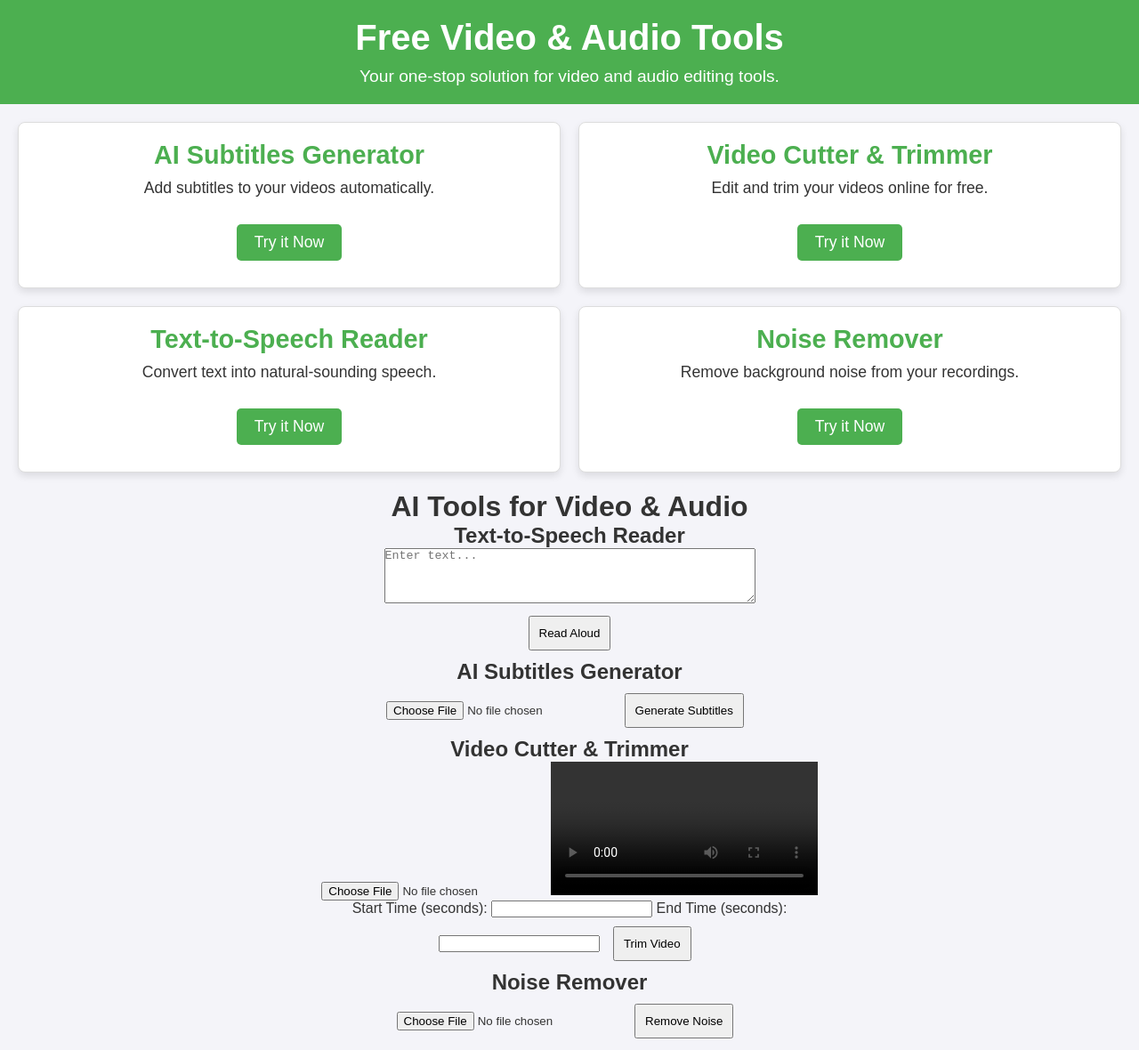
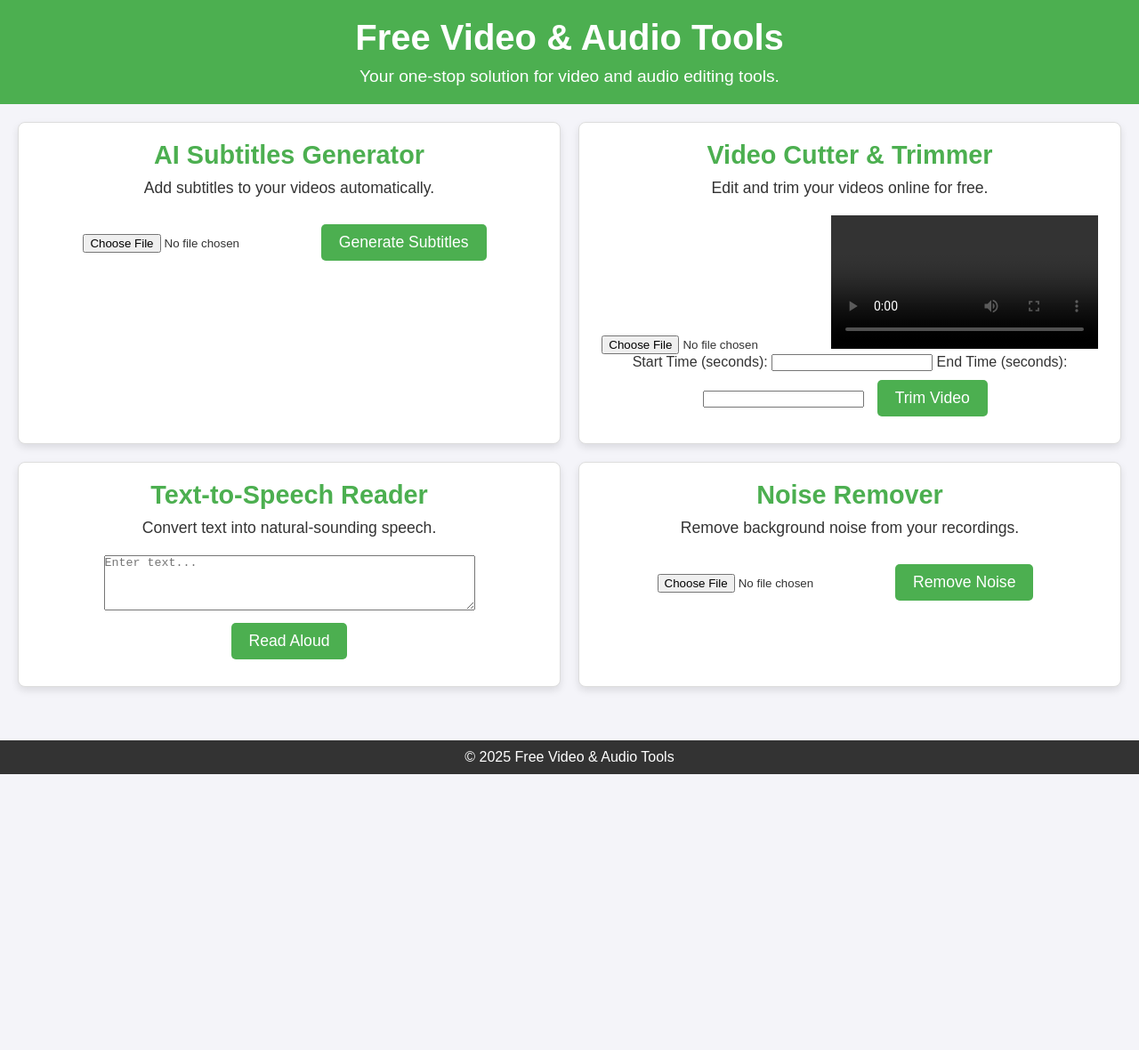
Before and after one commit to FreeMediaTools/media-editing-tools, a plain HTML site: page index.html in a window 1280 px wide. Shown: the top 1180 px of the page at 89% size. After the commit the page ends 870 px from the top, so only its background shows below. Drawn offline with Linux system fonts and the light colour scheme.

Commit message:
Update index.html

```diff
--- a/index.html
+++ b/index.html
@@ -5,8 +5,14 @@
   <meta name="viewport" content="width=device-width, initial-scale=1.0">
   <title>Free Video & Audio Tools</title>
   <link rel="stylesheet" href="styles.css">
+  <style>
+    body { font-family: Arial, sans-serif; text-align: center; }
+    .container { max-width: 600px; margin: auto; }
+    button { margin: 10px; padding: 10px; cursor: pointer; }
+  </style>
 </head>
 <body>
+
   <header>
     <h1>Free Video & Audio Tools</h1>
     <p>Your one-stop solution for video and audio editing tools.</p>
@@ -16,109 +22,90 @@
     <div class="tool">
       <h2>AI Subtitles Generator</h2>
       <p>Add subtitles to your videos automatically.</p>
-      <button onclick="window.location.href='https://example.com/subtitles-generator'">Try it Now</button>
+      <input type="file" id="audioInput" accept="audio/*">
+      <button onclick="generateSubtitles()">Generate Subtitles</button>
+      <p id="subtitles"></p>
     </div>
 
     <div class="tool">
       <h2>Video Cutter & Trimmer</h2>
       <p>Edit and trim your videos online for free.</p>
-      <button onclick="window.location.href='https://example.com/video-cutter'">Try it Now</button>
+      <input type="file" id="videoInput" accept="video/*">
+      <video id="video" controls width="300"></video><br>
+      <label>Start Time (seconds):</label> <input type="number" id="startTime" min="0">
+      <label>End Time (seconds):</label> <input type="number" id="endTime" min="0">
+      <button onclick="trimVideo()">Trim Video</button>
     </div>
 
     <div class="tool">
       <h2>Text-to-Speech Reader</h2>
       <p>Convert text into natural-sounding speech.</p>
-      <button onclick="window.location.href='https://example.com/text-to-speech'">Try it Now</button>
+      <textarea id="textInput" rows="4" cols="50" placeholder="Enter text..."></textarea><br>
+      <button onclick="speakText()">Read Aloud</button>
     </div>
 
     <div class="tool">
       <h2>Noise Remover</h2>
       <p>Remove background noise from your recordings.</p>
-      <button onclick="window.location.href='https://example.com/noise-remover'">Try it Now</button>
-    </div>
-  </section>
-<!DOCTYPE html>
-<html lang="en">
-<head>
-    <meta charset="UTF-8">
-    <meta name="viewport" content="width=device-width, initial-scale=1.0">
-    <title>AI Tools - Subtitles, Trimming, TTS, Noise Removal</title>
-    <style>
-        body { font-family: Arial, sans-serif; text-align: center; }
-        .container { max-width: 600px; margin: auto; }
-        button { margin: 10px; padding: 10px; cursor: pointer; }
-    </style>
-</head>
-<body>
-    <h1>AI Tools for Video & Audio</h1>
-    <div class="container">
-
-        <!-- Text-to-Speech Reader -->
-        <h2>Text-to-Speech Reader</h2>
-        <textarea id="textInput" rows="4" cols="50" placeholder="Enter text..."></textarea><br>
-        <button onclick="speakText()">Read Aloud</button>
-
-        <!-- AI Subtitles Generator (Speech-to-Text) -->
-        <h2>AI Subtitles Generator</h2>
-        <input type="file" id="audioInput" accept="audio/*">
-        <button onclick="generateSubtitles()">Generate Subtitles</button>
-        <p id="subtitles"></p>
-
-        <!-- Video Cutter & Trimmer -->
-        <h2>Video Cutter & Trimmer</h2>
-        <input type="file" id="videoInput" accept="video/*">
-        <video id="video" controls width="300"></video><br>
-        <label>Start Time (seconds):</label> <input type="number" id="startTime" min="0">
-        <label>End Time (seconds):</label> <input type="number" id="endTime" min="0">
-        <button onclick="trimVideo()">Trim Video</button>
-
-        <!-- Noise Remover (Basic) -->
-        <h2>Noise Remover</h2>
       <input type="file" id="audioNoiseInput" accept="audio/*">
       <button onclick="removeNoise()">Remove Noise</button>
     </div>
+  </section>
+
+  <footer>
+    <p>&copy; 2025 Free Video & Audio Tools</p>
+  </footer>
 
   <script>
-        // Text-to-Speech
+    // Text-to-Speech Function
     function speakText() {
-            let text = document.getElementById('textInput').value;
+      let text = document.getElementById("textInput").value;
       let speech = new SpeechSynthesisUtterance(text);
       window.speechSynthesis.speak(speech);
     }
 
-        // AI Subtitles Generator (Basic Speech-to-Text)
+    // AI Subtitles Generator (Placeholder)
     function generateSubtitles() {
-            let recognition = new (window.SpeechRecognition || window.webkitSpeechRecognition)();
-            recognition.lang = 'en-US';
-            recognition.start();
-            recognition.onresult = function(event) {
-                document.getElementById('subtitles').innerText = event.results[0][0].transcript;
-            };
+      let file = document.getElementById("audioInput").files[0];
+      if (file) {
+        document.getElementById("subtitles").innerText = "Subtitles will be generated here (feature in development).";
+      } else {
+        alert("Please upload an audio file.");
+      }
     }
 
-        // Video Cutter & Trimmer
+    // Video Trimming (Basic Simulation)
     function trimVideo() {
-            let video = document.getElementById('video');
-            let startTime = parseFloat(document.getElementById('startTime').value);
-            let endTime = parseFloat(document.getElementById('endTime').value);
+      let video = document.getElementById("video");
+      let startTime = parseFloat(document.getElementById("startTime").value);
+      let endTime = parseFloat(document.getElementById("endTime").value);
+
+      let file = document.getElementById("videoInput").files[0];
+      if (file) {
+        let url = URL.createObjectURL(file);
+        video.src = url;
         video.currentTime = startTime;
-            video.ontimeupdate = function() {
+
+        video.addEventListener("timeupdate", function () {
           if (video.currentTime >= endTime) {
             video.pause();
           }
-            };
+        });
+      } else {
+        alert("Please upload a video file.");
+      }
     }
 
-        // Noise Remover (Basic, just a placeholder for now)
+    // Noise Removal (Placeholder)
     function removeNoise() {
-            alert("Noise removal coming soon!");
+      let file = document.getElementById("audioNoiseInput").files[0];
+      if (file) {
+        alert("Noise removal feature is under development.");
+      } else {
+        alert("Please upload an audio file.");
+      }
     }
   </script>
+
 </body>
 </html>
-
-  <footer>
-    <p>&copy; 2025 Free Video & Audio Tools</p>
-  </footer>
-</body>
-</html>
```
Lines whose indentation alone changed are shown as unchanged.
